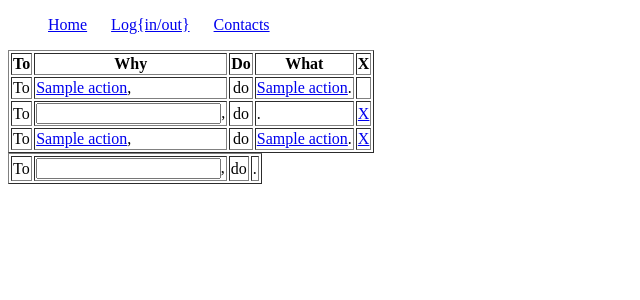
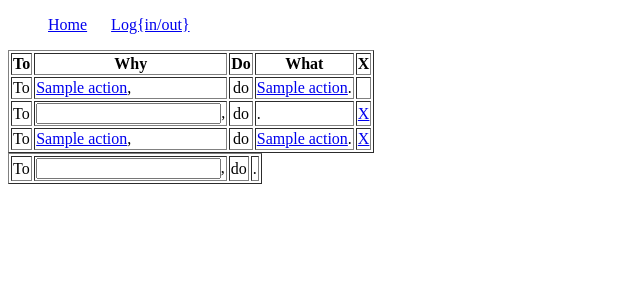
Before and after one commit to chris2fr/focusplex, a Django app: template templates/why/read.html in a window 1280 px wide. Shown: the top 300 px of the page, without its empty margins (0-640 px from the left). Run offline with Django 3.2, Linux system fonts and the light colour scheme; the template is opened without the code that fills it: most values are stand-ins (such as "Sample title", 1, 10 or a date in 2020); form fields are guessed from the names that the template uses.

Commit message:
No contacts yet, hide the link'

```diff
--- a/templates/why/boilerplate.html
+++ b/templates/why/boilerplate.html
@@ -15,7 +15,7 @@
 <ul>
     <li><a href="/">Home</a>
     <li><a href="/admin/login/?next=/">Log{in/out}</a></li>
-    <li><a href="/admin/why/who/">Contacts</a></li>
+    <!-- <li><a href="/admin/why/who/">Contacts</a></li> -->
 </ul>
 </div>
 
```
